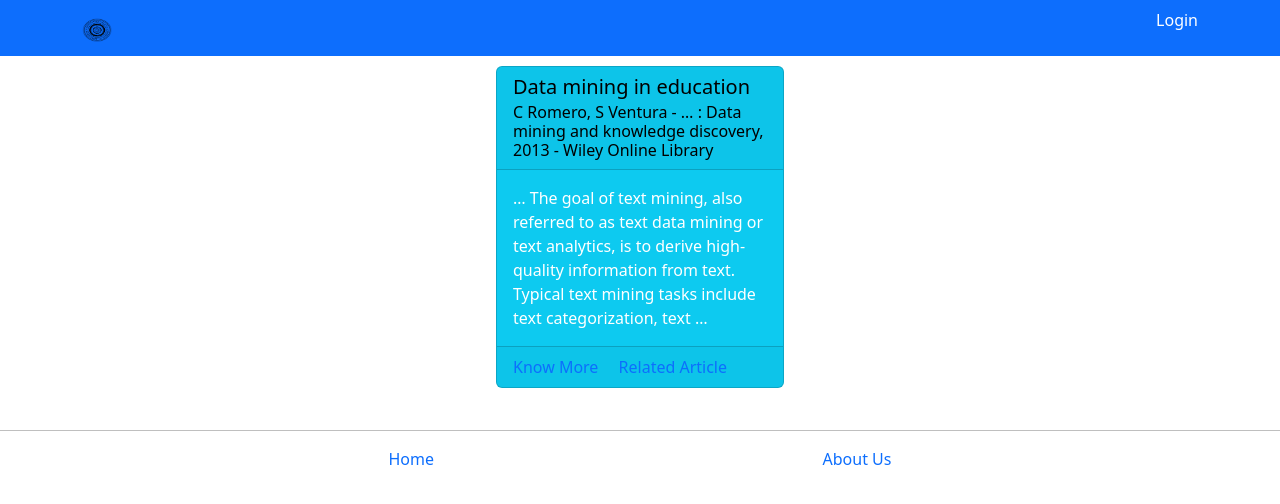
After one commit to SeachEngine/search_engine_for_scholar, a PHP site: page /result.html in a window 1280 px wide. The commit adds this page. Shown: the top 504 px of the page. Run offline with PHP 8.4, Linux system fonts and the light colour scheme.

Commit message:
Result page added

```diff
--- a/index.html
+++ b/index.html
@@ -33,8 +33,6 @@
         <a href="#">Home</a>
         <a href="#">About Us</a>
       </div>
-
-
     </footer>
 
     <script src="script.js"></script>
--- /dev/null
+++ b/result.html
@@ -0,0 +1,50 @@
+<!DOCTYPE html>
+<html lang="en">
+<head>
+    <meta charset="UTF-8">
+    <meta name="viewport" content="width=device-width, initial-scale=1.0">
+    <title>Search Result</title>
+    <link rel="stylesheet" href="style.css">
+    <link href="https://cdn.jsdelivr.net/npm/bootstrap@5.3.2/dist/css/bootstrap.min.css" rel="stylesheet" integrity="sha384-T3c6CoIi6uLrA9TneNEoa7RxnatzjcDSCmG1MXxSR1GAsXEV/Dwwykc2MPK8M2HN" crossorigin="anonymous">
+</head>
+<body>
+    <nav class="navbar bg-primary">
+        <div class="container">
+          <a class="navbar-brand" href="#">
+            <img src="/Assets/University_of_Calcutta_logo.svg.png" alt="Logo" width="30" height="24">
+          </a>
+          <ul class = "signupLoginList">
+            <li><a class="nav-link" href="#">Login</a></li>
+          </ul>
+        </div>
+    </nav>
+
+    <div class="result_card">
+        <div class="card text-bg-info mb-3" style="max-width: 18rem;">
+            <div class="card-header">
+                <h5 class="card-title">Data mining in education</h5>
+                <h6 class="card-subtitle">C Romero, S Ventura - … : Data mining and knowledge discovery, 2013 - Wiley Online Library</h6>
+            </div>
+            <div class="card-body">
+                <p class="card-text">… The goal of text mining, also referred to as text data mining or text analytics, is to derive
+                    high-quality information from text. Typical text mining tasks include text categorization, text …
+                </p>
+            </div>
+            <div class="card-footer">
+                <a href="https://wires.onlinelibrary.wiley.com/doi/abs/10.1002/widm.1075" class="card-link">Know More</a>
+                <a href="https://scholar.google.com/scholar?q=related:M5gg5hmoDBcJ:scholar.google.com/&scioq=Data+Mining&hl=en&as_sdt=0,5" class="card-link">Related Article</a>
+            </div>
+        </div>
+    </div>
+
+    <footer>
+        <hr>
+        <div class="footer">
+          <a href="index.html">Home</a>
+          <a href="#">About Us</a>
+        </div>
+    </footer>
+    <script src="script.js"></script>
+    <script src="https://cdn.jsdelivr.net/npm/bootstrap@5.3.2/dist/js/bootstrap.bundle.min.js" integrity="sha384-C6RzsynM9kWDrMNeT87bh95OGNyZPhcTNXj1NW7RuBCsyN/o0jlpcV8Qyq46cDfL" crossorigin="anonymous"></script>
+</body>
+</html>
--- a/style.css
+++ b/style.css
@@ -52,4 +52,12 @@ footer{
 
 a:link {
     text-decoration: none;
-  }
+}
+
+.result_card{
+    height: 100%;
+    padding: 10px;
+    display: flex;
+    justify-content: center;
+    align-items: center;
+}
```
